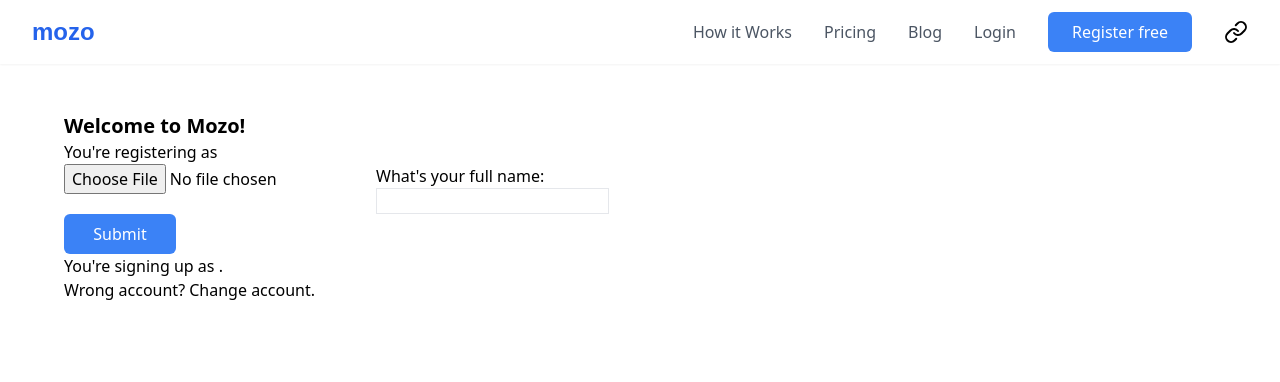
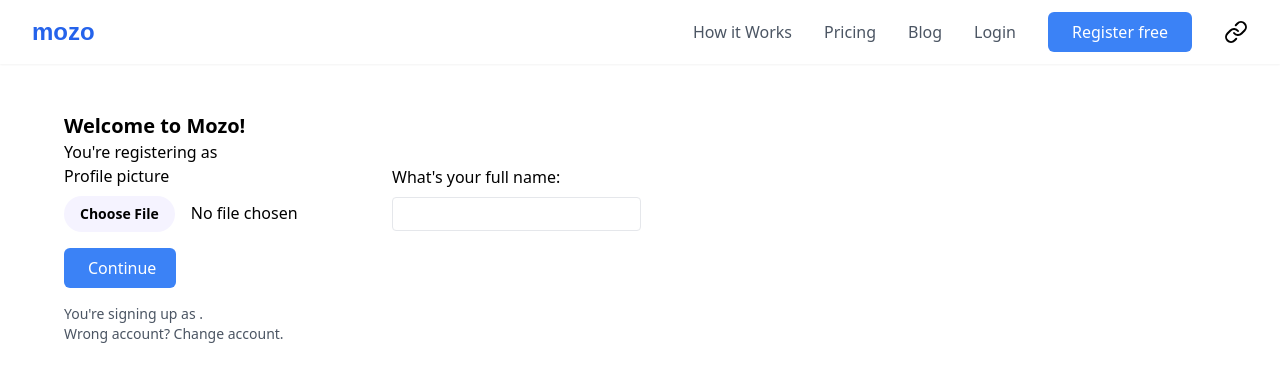
Before and after one commit to abdul-busybrain/mz-landing-page, a React (Create React App) app: page /account-setup in a window 1280 px wide. Shown: the top 382 px of the page. Built offline with nearby package versions, Linux system fonts and the light colour scheme; no server answers.

Commit message:
Dashboard Linked

```diff
--- a/src/components/AccountSetup.js
+++ b/src/components/AccountSetup.js
@@ -1,37 +1,88 @@
-import { useLocation } from "react-router-dom";
+import { useLocation, useNavigate } from "react-router-dom";
 import { Button } from "./Button";
+import { useState } from "react";
 
 function AccountSetup() {
+  const navigate = useNavigate();
   const location = useLocation();
   const userInfo = location.state?.userInfo;
+
+  // State for full name and profile image
+  const [fullName, setFullName] = useState(userInfo?.displayName || "");
+  const [profileImage, setProfileImage] = useState(null);
+
+  // Handle image file selection
+  const handleImageChange = (e) => {
+    const file = e.target.files[0];
+    if (file) {
+      // Create a preview URL for the image
+      const reader = new FileReader();
+      reader.onloadend = () => {
+        setProfileImage(reader.result);
+      };
+      reader.readAsDataURL(file);
+    }
+  };
+
+  // Handle form submission
+  const handleSubmit = () => {
+    // Prepare user data to pass to Dashboard
+    const userData = {
+      email: userInfo?.email,
+      displayName: fullName,
+      profileImage: profileImage || userInfo?.photoUrl,
+    };
+
+    // Navigate to Dashboard with user data
+    navigate("/dashboard", { state: { userData } });
+  };
 
   return (
     <section className="mt-28 pl-16">
       <div>
         <h1 className="font-bold text-xl">Welcome to Mozo!</h1>
         <p>You're registering as {userInfo?.email}</p>
+        <div className="flex flex-col space-y-4">
+          <div className="flex items-center space-x-4">
+            {/* Image upload */}
             <div className="flex flex-col">
-          <div className="flex">
+              <label className="mb-2">Profile picture</label>
               <input
                 type="file"
                 name="image"
                 accept="image/png, image/gif, image/jpeg"
+                onChange={handleImageChange}
+                className="file:mr-4 file:rounded-full file:border-0 file:bg-violet-50 file:px-4 file:py-2 file:text-sm file:font-semibold"
               />
+              {profileImage && (
+                <img
+                  src={profileImage}
+                  alt="Profile preview"
+                  className="mt-2 w-24 h-24 rounded-full object-cover"
+                />
+              )}
+            </div>
+
+            {/* Full name input */}
             <div>
-              <label>
+              <label className="block mb-2">
                 What's your full name: <br />
               </label>
               <input
                 type="text"
                 defaultValue={userInfo?.displayName || ""}
+                value={fullName}
+                onChange={(e) => setFullName(e.target.value)}
                 required
-                className="border"
+                className="border rounded px-2 py-1 w-full"
               />
             </div>
           </div>
-          <Button className="w-28">Submit</Button>
+          <Button onClick={handleSubmit} className="w-28">
+            Continue
+          </Button>
 
-          <div>
+          <div className="text-sm text-gray-600">
             You're signing up as {userInfo?.email}.<br />
             Wrong account? Change account.
           </div>
--- a/src/components/App.js
+++ b/src/components/App.js
@@ -12,6 +12,7 @@
 import FAQ from "./FAQ";
 import Home from "./Home";
 import AppLayout from "./AppLayout";
+import Dashboard from "./Dashboard";
 
 function App() {
   return (
@@ -32,6 +33,7 @@
         <Route path="/login" element={<Login />} />
         <Route path="/register" element={<Register />} />
         <Route path="/account-setup" element={<AccountSetup />} />
+        <Route path="/dashboard" element={<Dashboard />} />
       </Routes>
     </>
   );
--- a/src/components/Dashboard.js
+++ b/src/components/Dashboard.js
@@ -9,6 +9,7 @@
   Menu,
   Search,
 } from "lucide-react";
+import { useLocation } from "react-router-dom";
 
 // Simulated project and task data
 const initialProjects = [
@@ -42,6 +43,16 @@
 ];
 
 const Dashboard = () => {
+  const location = useLocation();
+  const userData = location.state?.userData || {};
+
+  // Destructuring user data with fallbacks
+  const {
+    email = "user@example.com",
+    displayName = "Isa Musa",
+    profileImage = "/api/placeholder/40/40",
+  } = userData;
+
   const [projects] = useState(initialProjects);
   const [tasks] = useState(initialTasks);
 
@@ -51,13 +62,13 @@
       <div className="w-64 bg-white border-r p-4">
         <div className="flex items-center mb-8">
           <img
-            src="/api/placeholder/40/40"
+            src={profileImage}
             alt="User Avatar"
             className="w-10 h-10 rounded-full mr-3"
           />
           <div>
-            <div className="font-semibold">John Doe</div>
-            <div className="text-sm text-gray-500">Workspace</div>
+            <div className="font-semibold">{displayName}</div>
+            <div className="text-sm text-gray-500">{email}</div>
           </div>
         </div>
 
@@ -118,7 +129,7 @@
             <Bell className="mr-4 text-gray-600" size={20} />
             <CheckSquare className="mr-4 text-gray-600" size={20} />
             <img
-              src="/api/placeholder/40/40"
+              src={profileImage}
               alt="User Avatar"
               className="w-8 h-8 rounded-full"
             />
```
Also changed, not shown: 1 other file (tests, documents, lock files or other folders). Lines whose indentation alone changed are shown as unchanged.
